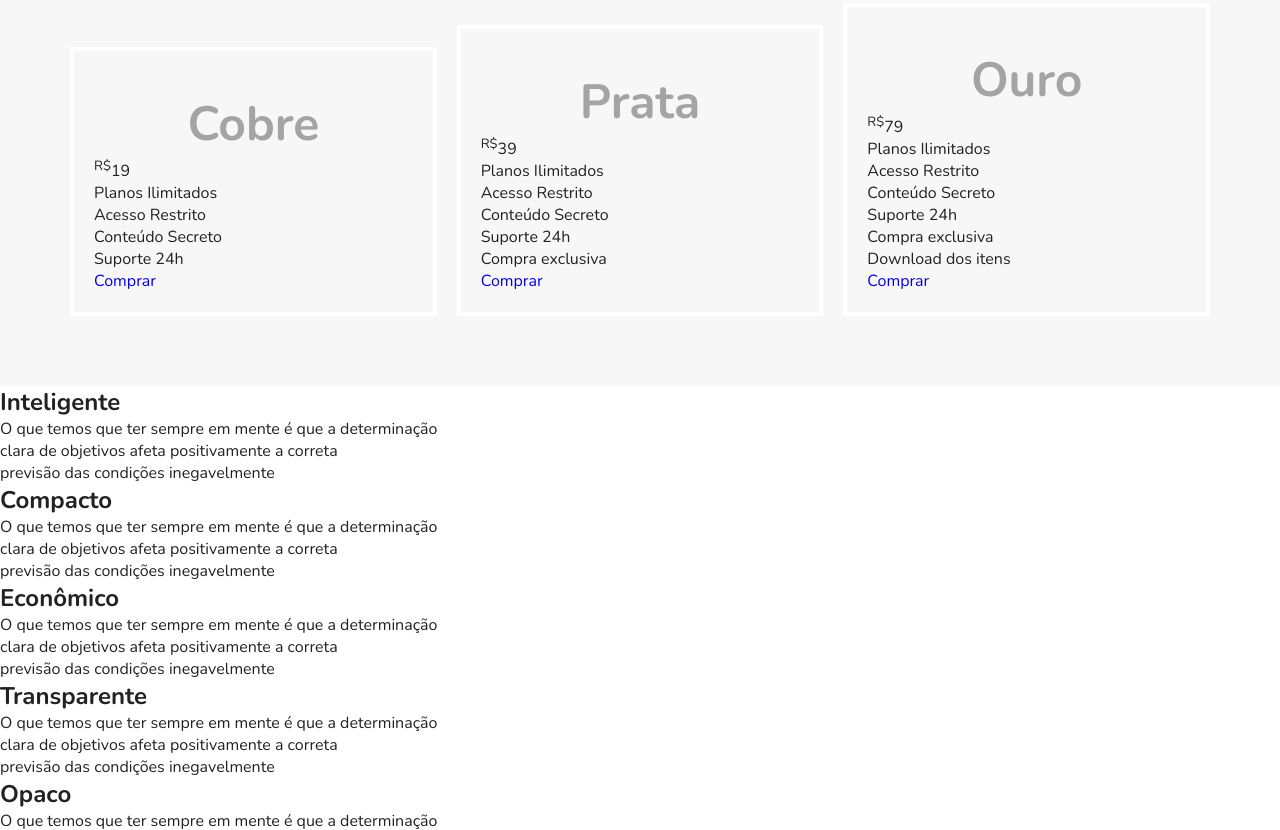
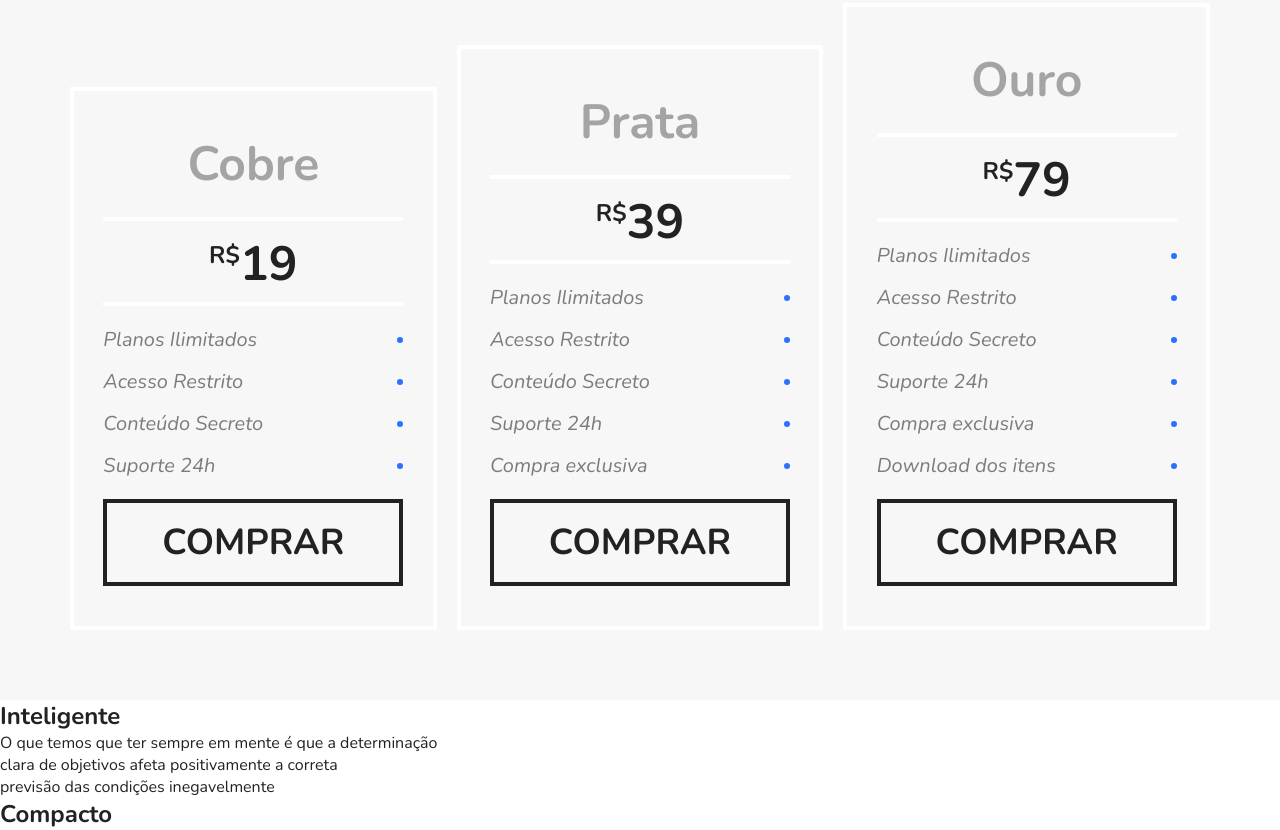
Before and after one commit to LucasLuann/FlexBlog, a plain HTML site: page index.html in a window 1280 px wide. Shown: the part 1886-2716 px from the top of the page. Drawn offline with nearby package versions, Linux system fonts and the light colour scheme.

Commit message:
Update section
Seção preço finalizada.

```diff
--- a/css/style.css
+++ b/css/style.css
@@ -192,6 +192,7 @@ img{
     border: 4px solid white;
     padding: 20px;
     margin: 10px;
+    min-width: 260px
 }
 
 .preco-item h2{
@@ -200,3 +201,64 @@ img{
     text-align: center;
     margin-top: 20px;
 }
+
+.preco-item span{
+    max-width: 300px;
+    margin: 20px auto;
+    display: block;
+    font-size: 3em;
+    text-align: center;
+    font-weight: bold;
+    padding: 10px 0 5px 0;
+    border-top: 4px solid white;
+    border-bottom: 4px solid white;
+}
+
+.preco-item sup{
+    font-size: 1.5rem;
+}
+
+.preco-item ul{
+    max-width: 300px;
+    margin: 20px auto;
+    font-size: 1.25em;
+    font-style: italic;
+    color: #7c7c7c;
+
+}
+
+.preco-item li{
+    display: flex;
+    justify-content: space-between;
+    align-items: center;
+    margin-bottom: 15px;
+}
+
+.preco-item li::after{
+    content: '';
+    display: block;
+    width: 6px;
+    height: 6px;
+    background-color: #2c70ff;
+    border-radius: 50%;
+}
+
+.preco-item a{
+    max-width: 300px;
+    display: block;
+    margin: 20px auto;
+    border: 4px solid;
+    color: #222222;
+    text-transform: uppercase;
+    font-weight: bold;
+    font-size: 2.25em;
+    padding: 15px 0;
+    text-align: center;
+}
+
+@media (max-width: 800px) {
+    .preco{
+        padding-left: 10px;
+        padding-right: 10px;
+    }
+}
```
